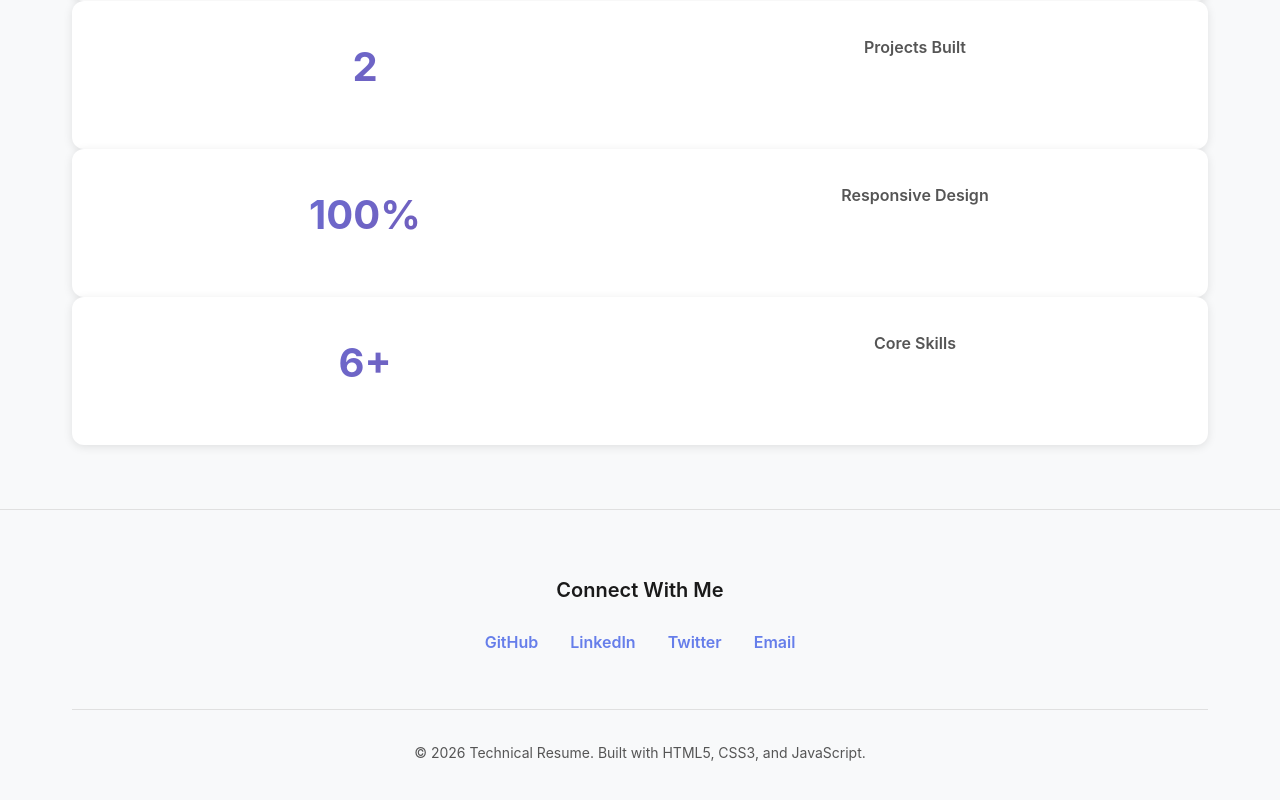
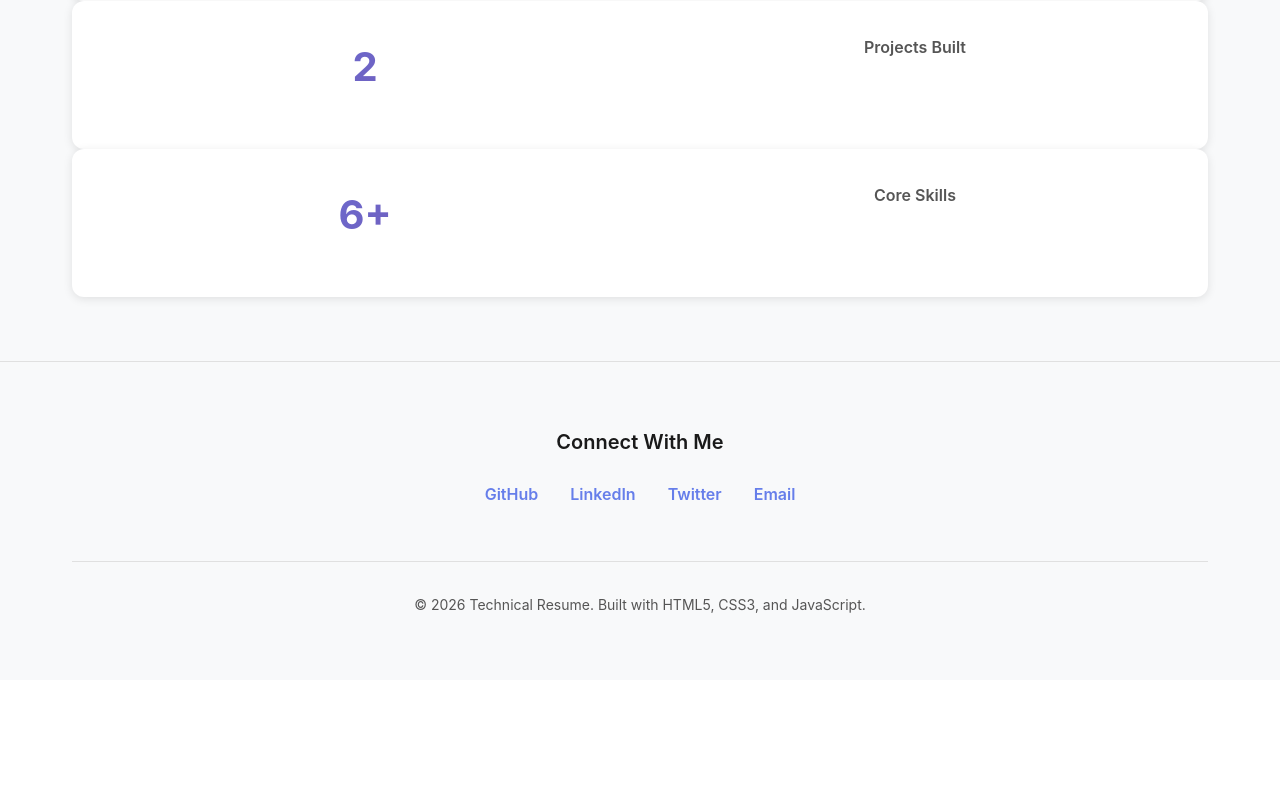
Before and after one commit to Pranavv2006/unify-labs-practice, a plain HTML site: page Day-08/index.html in a window 1280 px wide. Shown: the part 4253-5053 px from the top of the page. After the commit the page ends 4933 px from the top, so only its background shows below. Drawn offline with Linux system fonts and the light colour scheme.

Commit message:
stats removal

```diff
--- a/Day-08/index.html
+++ b/Day-08/index.html
@@ -230,10 +230,6 @@
                     <p>Projects Built</p>
                 </div>
                 <div class="stat-box">
-                    <div class="stat-number">100%</div>
-                    <p>Responsive Design</p>
-                </div>
-                <div class="stat-box">
                     <div class="stat-number">6+</div>
                     <p>Core Skills</p>
                 </div>
```
